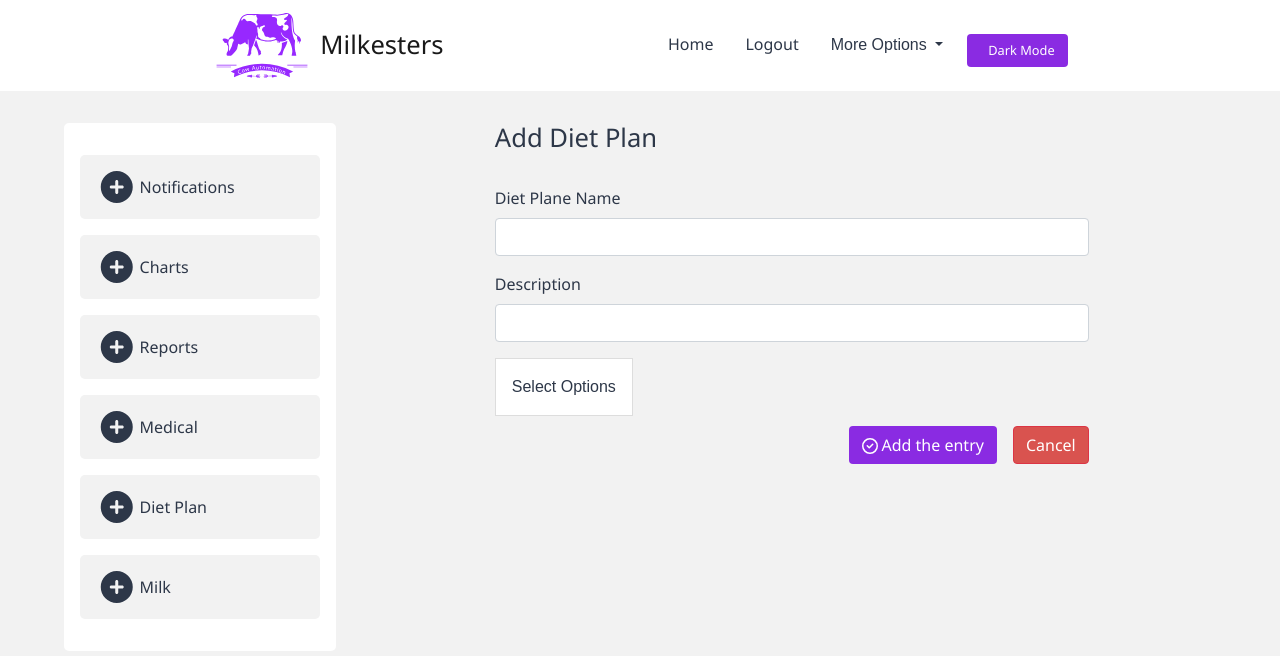
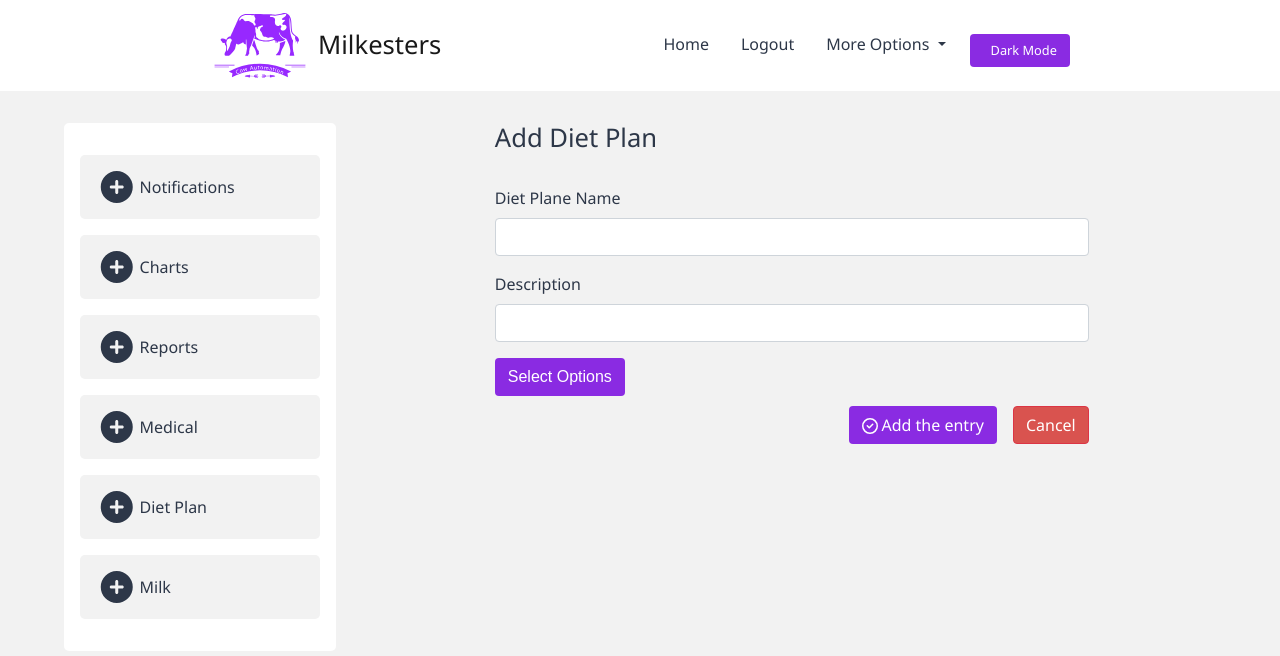
Before and after one commit to AsadNazir/PHP-Project, a PHP site: page /AddNewDietPlan in a window 1280 px wide. Shown: the top 656 px of the page. Run offline with PHP 8.4, Linux system fonts and the light colour scheme; the visitor is signed in with stand-in values (Sample User, id 1); data comes from the database, SQL or seed files in the repository; some libraries are stand-ins or nearby versions.

Commit message:
Diet Plan

```diff
--- a/CSS/DietPlan.css
+++ b/CSS/DietPlan.css
@@ -4,28 +4,23 @@
     color: var(--foreground-primary);
 }
 
-.dropdown {
+.dropdown-custom {
     font-size: var(--fs4);
     position: relative;
     /* display: inline-block; */
     font-family: Arial, sans-serif;
 }
 
-.dropdown-button {
-    background-color: var(--background-primary);
-    border: 1px solid #ddd;
-    color: var(--foreground-primary);
-    padding: 1rem;
-    cursor: pointer;
+.dropdown-button-custom {
     outline: none;
     transition: background-color 0.3s;
 }
 
-.dropdown-button:hover {
+.dropdown-button-custom:hover {
     background-color: var(--background-primary);
 }
 
-.dropdown-content {
+.dropdown-content-custom {
     display: none;
     position: absolute;
     background-color: #fff;
@@ -37,15 +32,15 @@
     width: 90%;
 }
 
-.dropdown-content label {
+.dropdown-content-custom label {
     display: block;
     margin-bottom: 0.5rem;
 }
 
-.dropdown-content label input[type="checkbox"] {
+.dropdown-content-custom label input[type="checkbox"] {
     margin-right: 1rem;
 }
 
-.dropdown:hover .dropdown-content {
+.dropdown-custom:hover .dropdown-content-custom {
     display: block;
 }
--- a/View/AddNewDietPlan.php
+++ b/View/AddNewDietPlan.php
@@ -23,15 +23,14 @@ $result = $CowModelObj->getAllCows($CowModelObj->conn->connection, "cows");
         </div>
 
         <!-- DropDown CheckBox -->
-        <div class="dropdown">
-            <button class="dropdown-button">Select Options</button>
-            <div class="dropdown-content">
-                <label><input type="checkbox" name="option1">Bhoosa 3</label><br>
-                <label><input type="checkbox" name="option2">Bhoosa 2</label><br>
-                <label><input type="checkbox" name="option3">Bhoosa 3</label><br>
-                <label><input type="checkbox" name="option1">Bhoosa 3</label><br>
-                <label><input type="checkbox" name="option2">Bhoosa 2</label><br>
-                <label><input type="checkbox" name="option3">Bhoosa 3</label><br>
+        <div class="dropdown-custom">
+            <button class="dropdown-button-custom btn">Select Options</button>
+            <div class="dropdown-content-custom">
+                <label><input type="checkbox" name="options[]" >Bhoosa 2</label><br>
+                <label><input type="checkbox" name="options[]">Bhoosa 3</label><br>
+                <label><input type="checkbox" name="options[]">Bhoosa 3</label><br>
+                <label><input type="checkbox" name="options[]">Bhoosa 2</label><br>
+                <label><input type="checkbox" name="options[]">Bhoosa 3</label><br>
             </div>
         </div>
 
```
